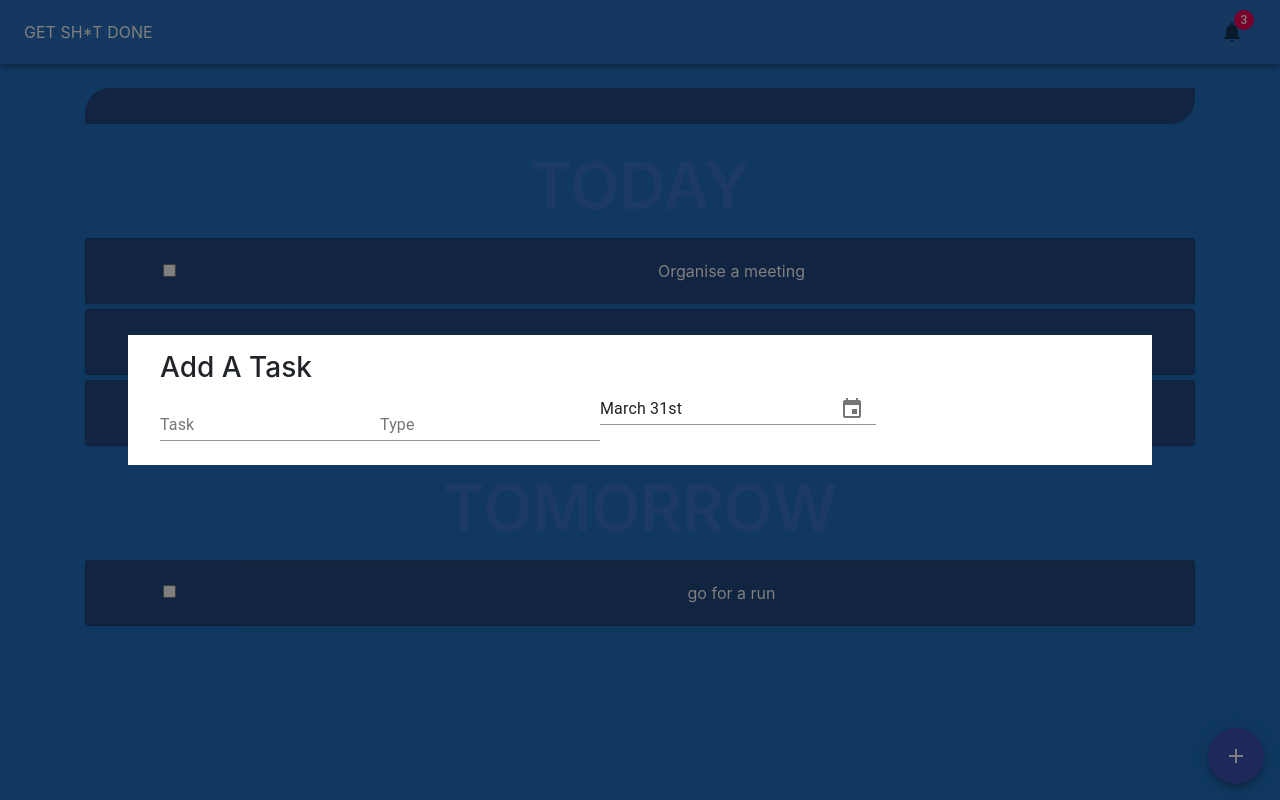
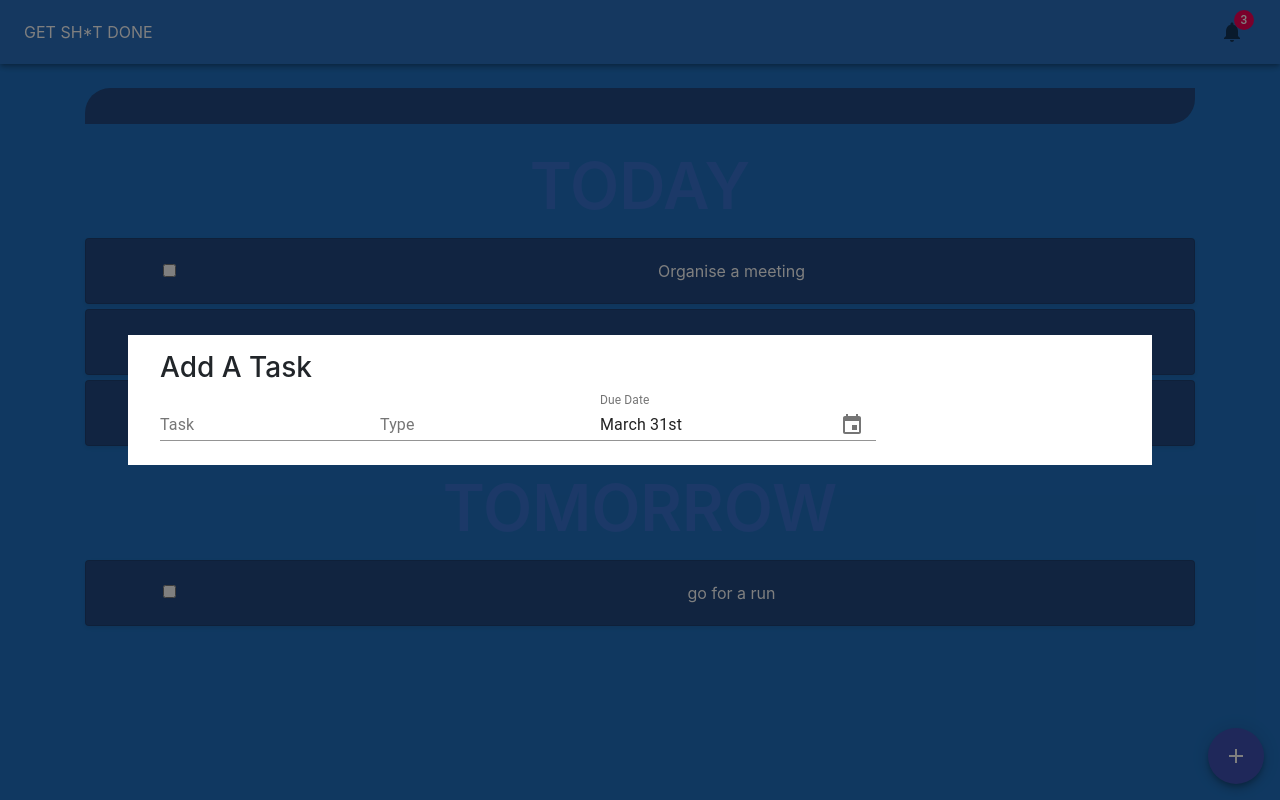
Before and after one commit to BradNichol/todo-app-react, a React (Create React App) app: page / in a window 1280 px wide. Both pictures are taken after a click on the button "add". Built offline with nearby package versions, Linux system fonts and the light colour scheme; no server answers.

Commit message:
date picker updated and state added

```diff
--- a/src/AddModal/AddModal.js
+++ b/src/AddModal/AddModal.js
@@ -36,6 +36,11 @@ const AddModal = () => {
     setOpen(false);
   };
 
+  const [selectedDate, setSelectedDate] = useState();
+  const handleDateChange = (date) => {
+    setSelectedDate(date);
+  };
+
   const classes = useStyles();
 
   return (
@@ -57,9 +62,13 @@ const AddModal = () => {
             <TextField id ="task" label="Task" />
             <TextField id ="type" label="Type" />
             <MuiPickersUtilsProvider utils={DateFnsUtils}>
-            <KeyboardDatePicker
+              <KeyboardDatePicker
+                value={selectedDate}
+                label="Due Date"
+                onChange={handleDateChange}
 
-            />
+
+              />
             </MuiPickersUtilsProvider>
 
           </form>
```
